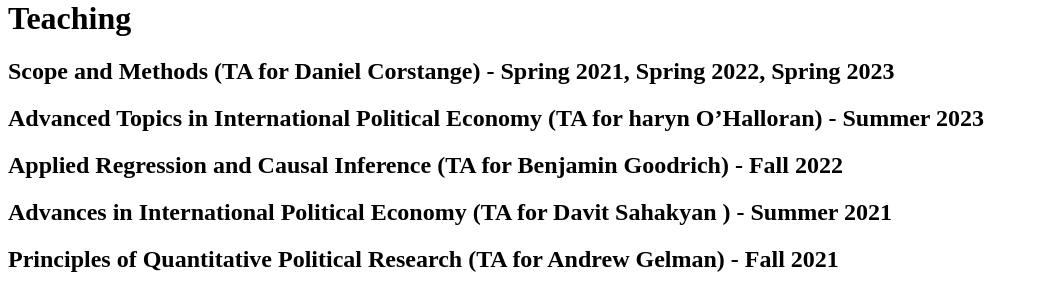
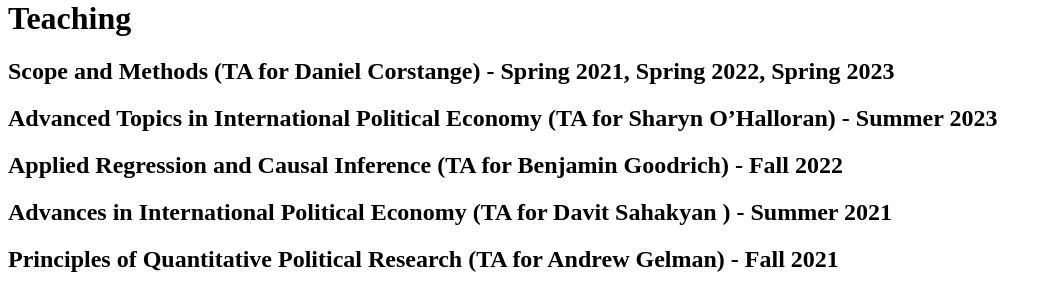
Before and after one commit to manusingh3/manusingh3.github.io, a Jekyll site: the page built from _pages/teaching.md, in a window 1280 px wide. Shown: the part 588-884 px from the top of the page, without its empty margins (0-1052 px from the left). Built offline with Jekyll 4.4.1, drawn with Linux system fonts in a browser that asks for light colours; a script bundle is joined from its source files by our own code; library files that are not in the unit come from our copies.

Commit message:
Update teaching.md

```diff
--- a/_pages/teaching.md
+++ b/_pages/teaching.md
@@ -7,7 +7,7 @@ author_profile: true
 
 ## Scope and Methods (TA for Daniel Corstange) - Spring 2021, Spring 2022, Spring 2023
 
-## Advanced Topics in International Political Economy  (TA for haryn O’Halloran) - Summer 2023
+## Advanced Topics in International Political Economy  (TA for Sharyn O’Halloran) - Summer 2023
 
 ## Applied Regression and Causal Inference (TA for Benjamin Goodrich) - Fall 2022
 
```
